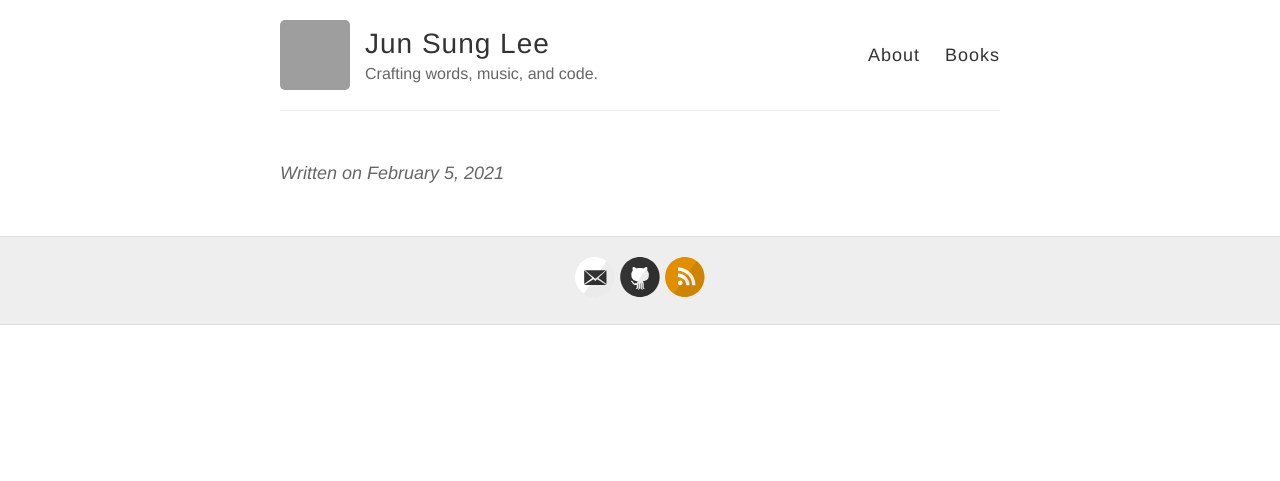
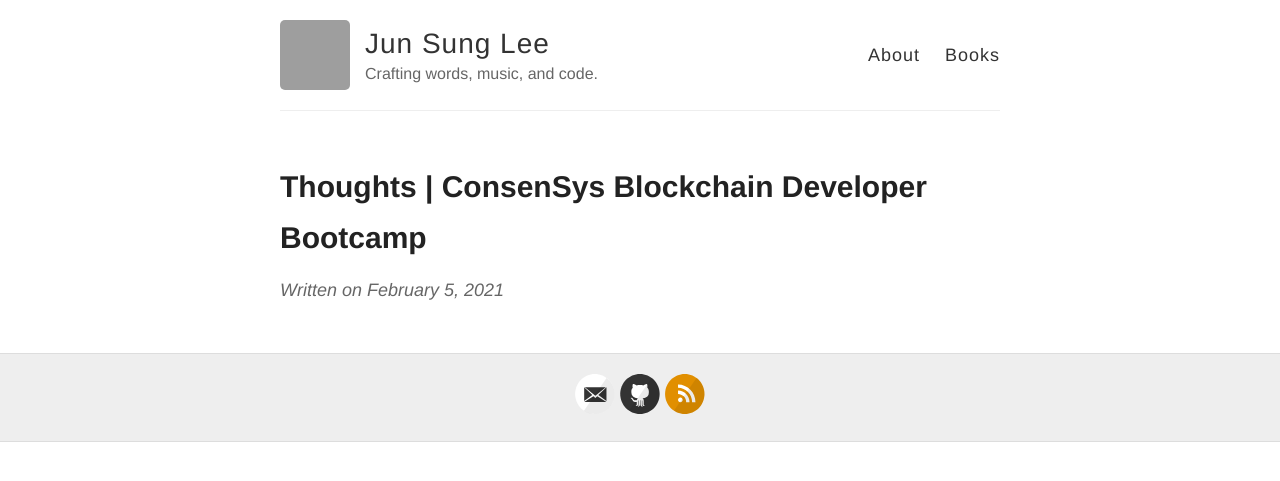
Before and after one commit to poastmil/junsunglee.com, a Jekyll site: the page built from _posts/2021-2-5-Thoughts:-ConsenSys-Blockchain-Developer-Bootcamp.md, in a window 1280 px wide. Shown: the top 481 px of the page. Built offline with Jekyll 4.4.1, drawn with Linux system fonts in a browser that asks for light colours; our own code applies the rules of GitHub Pages for plain Markdown files; grey boxes are pictures that could not be loaded.

Commit message:
Update 2021-2-5-Thoughts:-ConsenSys-Blockchain-Developer-Bootcamp.md

```diff
--- a/_posts/2021-2-5-Thoughts:-ConsenSys-Blockchain-Developer-Bootcamp.md
+++ b/_posts/2021-2-5-Thoughts:-ConsenSys-Blockchain-Developer-Bootcamp.md
@@ -1,4 +1,4 @@
 ---
 layout: post
-title: Thoughts: ConsenSys Blockchain Developer Bootcamp
+title: Thoughts | ConsenSys Blockchain Developer Bootcamp
 ---
```
